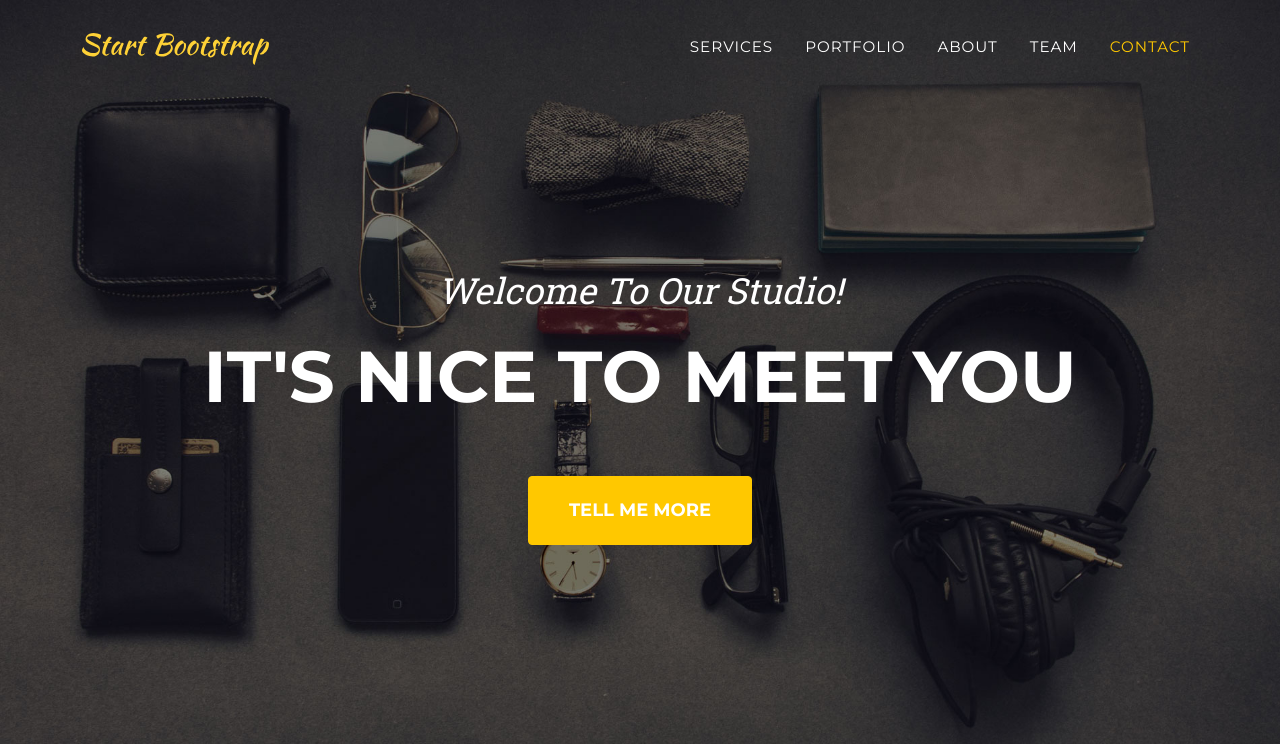
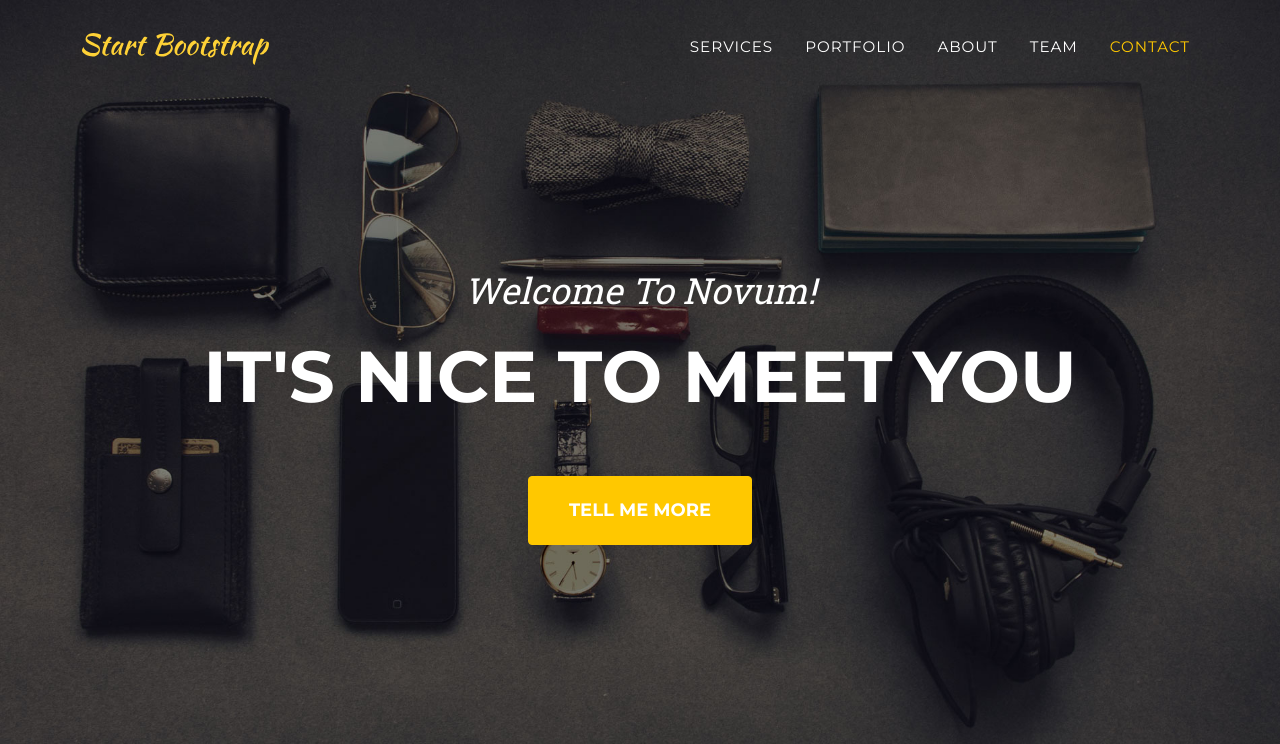
Before and after one commit to matiasrebori/novum_test, a Django app: page / in a window 1280 px wide. Shown: the top 744 px of the page. Run offline with Django 3.2, Linux system fonts and the light colour scheme; some libraries are stand-ins or nearby versions.

Commit message:
changes in template

```diff
--- a/templates/index.html
+++ b/templates/index.html
@@ -6,7 +6,7 @@
         <meta name="viewport" content="width=device-width, initial-scale=1, shrink-to-fit=no" />
         <meta name="description" content="" />
         <meta name="author" content="" />
-        <title>Agency - Start Bootstrap Theme</title>
+        <title>Novum</title>
         <!-- Favicon-->
         <link rel="icon" type="image/x-icon" href="{% static 'novum_test/assets/favicon.ico' %}" />
         <!-- Font Awesome icons (free version)-->
@@ -40,7 +40,7 @@
         <!-- Masthead-->
         <header class="masthead">
             <div class="container">
-                <div class="masthead-subheading">Welcome To Our Studio!</div>
+                <div class="masthead-subheading">Welcome To Novum!</div>
                 <div class="masthead-heading text-uppercase">It's Nice To Meet You</div>
                 <a class="btn btn-primary btn-xl text-uppercase" href="#services">Tell Me More</a>
             </div>
```
